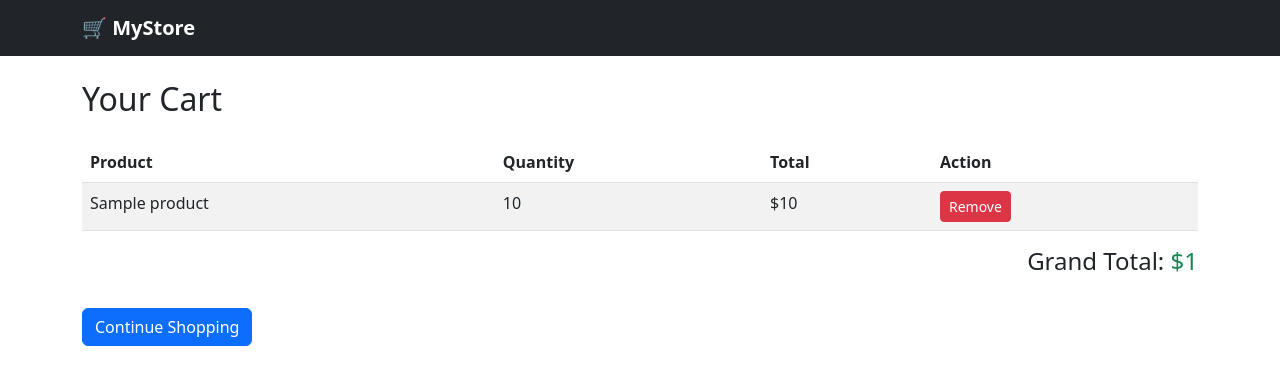
After one commit to RkTushar/E-commerce-store-using-python, a Django app: template store/templates/store/cart.html in a window 1280 px wide. The commit adds this page. Shown: the top 385 px of the page. Run offline with Django 5.2, Linux system fonts and the light colour scheme; the template is opened without the code that fills it: most values are stand-ins (such as "Sample title", 1, 10 or a date in 2020); parts of the project's set-up code (start-up, migrations or seed data) failed here and were passed over.

Commit message:
ui upgrade

```diff
--- /dev/null
+++ b/store/templates/store/cart.html
@@ -0,0 +1,37 @@
+{% extends 'store/base.html' %}
+{% block content %}
+<h2 class="mb-4">Your Cart</h2>
+
+{% if cart_items %}
+<table class="table table-striped">
+    <thead>
+        <tr>
+            <th>Product</th>
+            <th>Quantity</th>
+            <th>Total</th>
+            <th>Action</th>
+        </tr>
+    </thead>
+    <tbody>
+        {% for item in cart_items %}
+        <tr>
+            <td>{{ item.product.name }}</td>
+            <td>{{ item.quantity }}</td>
+            <td>${{ item.total }}</td>
+            <td>
+                <a href="{% url 'remove_from_cart' item.product.id %}" class="btn btn-danger btn-sm">
+                    Remove
+                </a>
+            </td>
+        </tr>
+        {% endfor %}
+    </tbody>
+</table>
+
+<h4 class="text-end">Grand Total: <span class="text-success">${{ total_price }}</span></h4>
+{% else %}
+<p>Your cart is empty.</p>
+{% endif %}
+
+<a href="{% url 'home' %}" class="btn btn-primary mt-4">Continue Shopping</a>
+{% endblock %}
--- a/store/templates/store/product_detail.html
+++ b/store/templates/store/product_detail.html
@@ -9,9 +9,10 @@
         <h4 class="text-success mb-3">${{ product.price }}</h4>
         <p>{{ product.description }}</p>
 
-        <a href="#" class="btn btn-success mt-3">
+        <a href="{% url 'add_to_cart' product.id %}" class="btn btn-success mt-3">
             <i class="bi bi-cart-plus"></i> Add to Cart
         </a>
+
     </div>
 </div>
 {% endblock %}
--- a/store/urls.py
+++ b/store/urls.py
@@ -4,4 +4,7 @@ from . import views
 urlpatterns = [
     path('', views.home, name='home'),
     path('product/<int:pk>/', views.product_detail, name='product_detail'),
+    path('add-to-cart/<int:pk>/', views.add_to_cart, name='add_to_cart'),
+    path('cart/', views.view_cart, name='view_cart'),
+    path('remove-from-cart/<int:pk>/', views.remove_from_cart, name='remove_from_cart'),
 ]
```
Also changed, not shown: store/views.py (+33 -7 lines).
